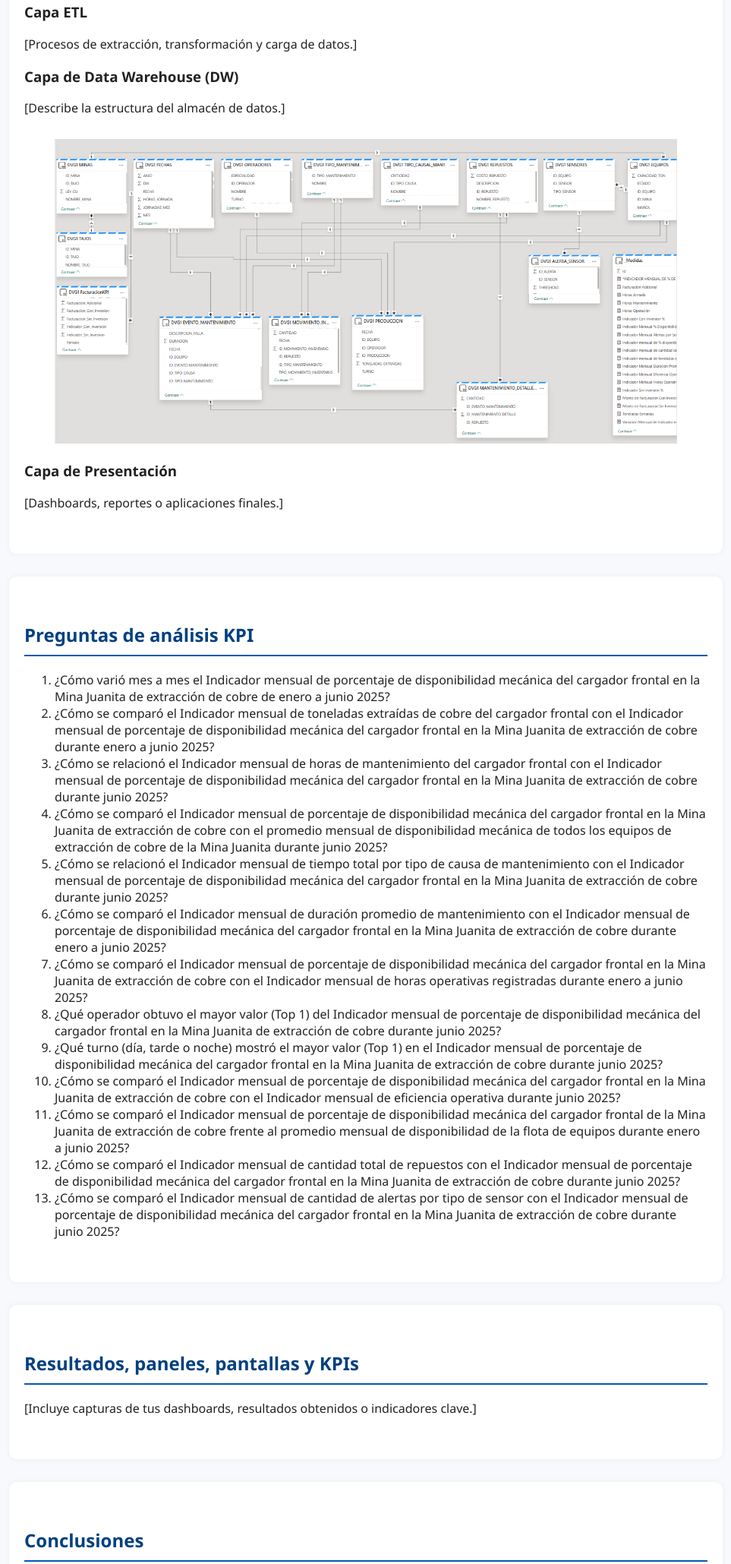
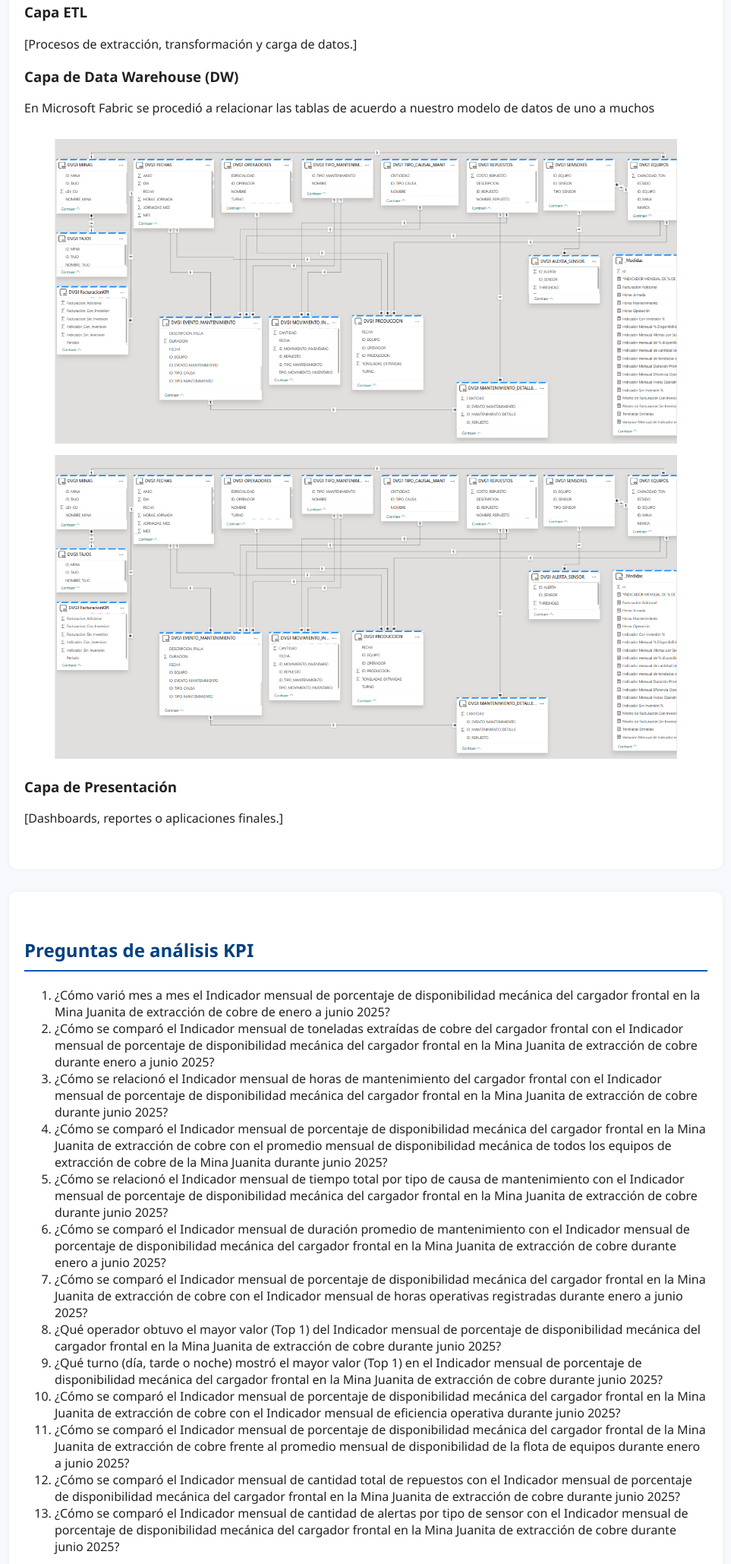
Before and after one commit to f1521937-cmyk/Grupo1datavisualizationpucp-2025, a plain HTML site: page index.html in a window 1280 px wide. Shown: the part 7371-9430 px from the top of the page at 76% size, without its empty margins (158-1121 px from the left). Drawn offline with Linux system fonts and the light colour scheme.

Commit message:
Revise Data Warehouse description and section titles
Updated the description of the Data Warehouse layer and modified the section titles for clarity.

```diff
--- a/index.html
+++ b/index.html
@@ -388,8 +388,9 @@ GO
     <h3>Capa ETL</h3>
     <p>[Procesos de extracción, transformación y carga de datos.]</p>
     <h3>Capa de Data Warehouse (DW)</h3>
-    <p>[Describe la estructura del almacén de datos.]</p>
+    <p>En Microsoft Fabric se procedió a relacionar las tablas de acuerdo a nuestro modelo de datos de uno a muchos</p>
 	  <figure style="text-align: center; margin-top: 20px;">
+	  <img src="TABLAS FABRIC.png" alt="TABLAS FABRIC" style="max-width:100%; margin-top:10px;">
 	  <img src="TABLAS FABRIC.png" alt="TABLAS FABRIC" style="max-width:100%; margin-top:10px;">
   </figure>
     <h3>Capa de Presentación</h3>
@@ -416,7 +417,7 @@ GO
 </section>
 
   <section id="Resultados">
-    <h2>Resultados, paneles, pantallas y KPIs</h2>
+    <h2>Resultados, KPIs y graficos</h2>
     <p>[Incluye capturas de tus dashboards, resultados obtenidos o indicadores clave.]</p>
   </section>
 
```
